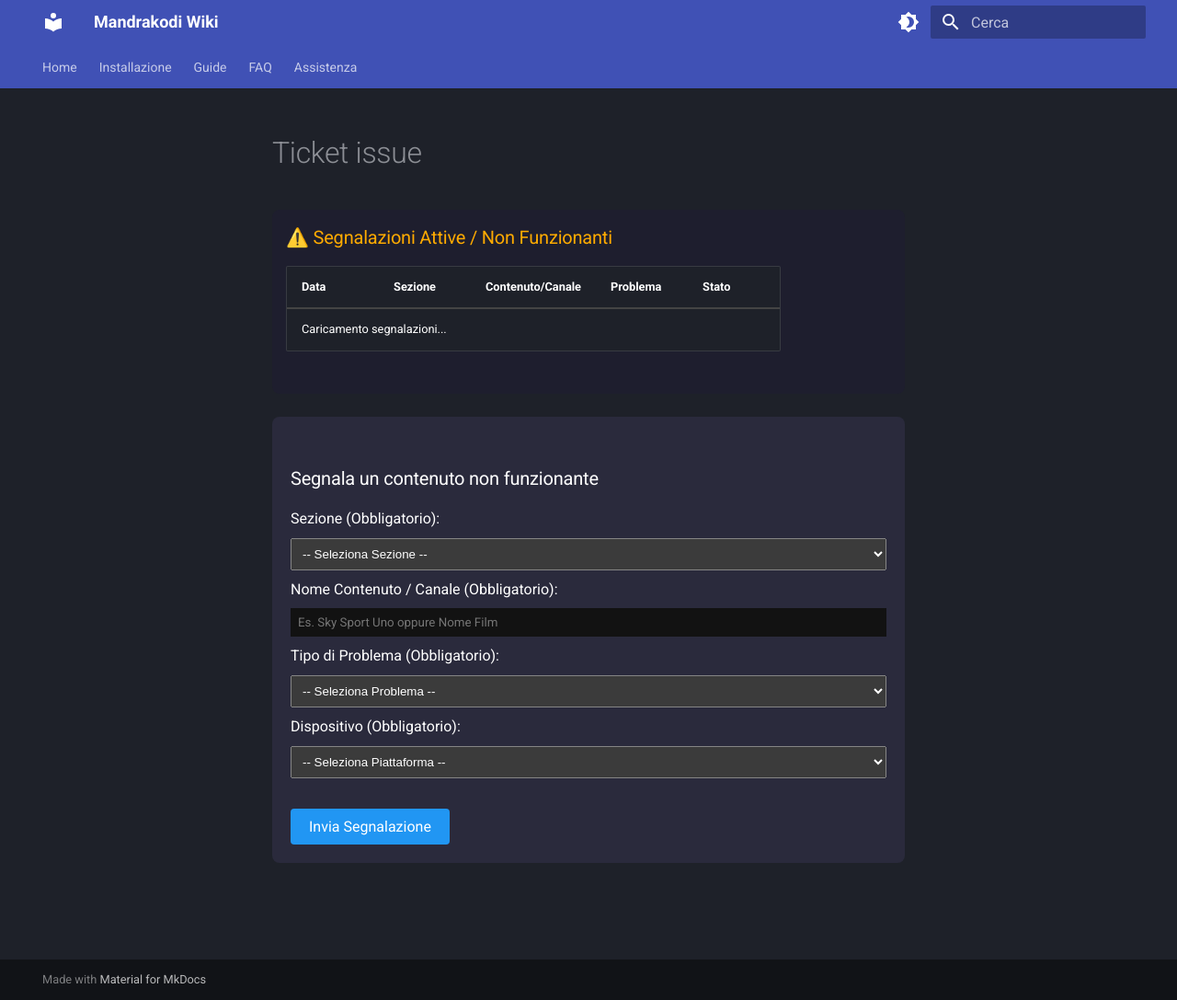
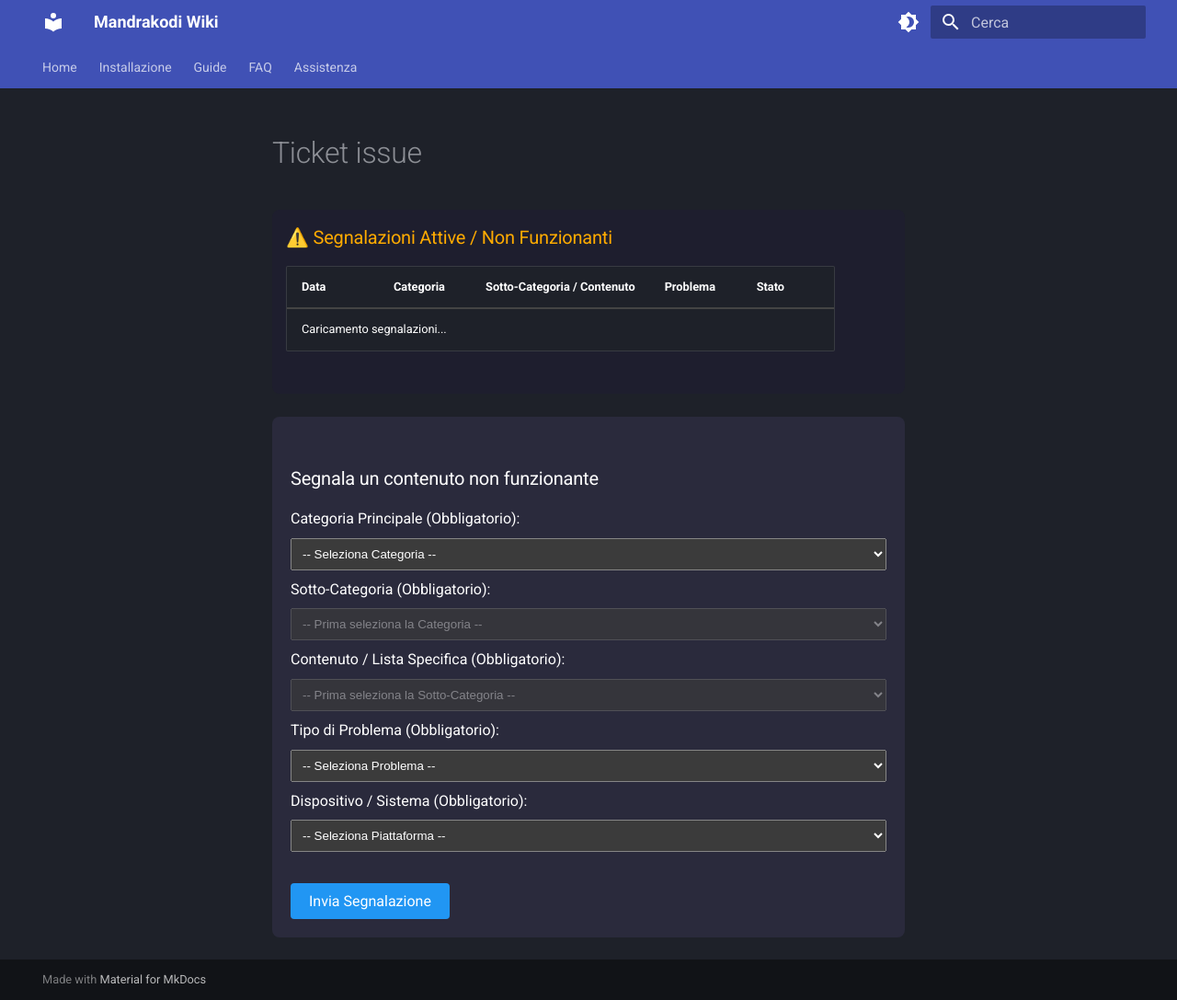
Before and after one commit to campipaolo/Mandrakodi-Wiki, an MkDocs documentation site: the page built from docs/segnalazioni/ticket_issue.md, in a window 1280 px wide and 1087 px high. Shown: the whole window at 92% size. Built offline with MkDocs 1.6.1 and Material for MkDocs 9.7.7, drawn with Linux system fonts in a browser that asks for light colours; some of the changed lines change nothing that is shown.

Commit message:
ticket_issue
sub menu

```diff
--- a/docs/segnalazioni/ticket_issue.md
+++ b/docs/segnalazioni/ticket_issue.md
@@ -5,8 +5,8 @@
     <thead>
       <tr style="border-bottom: 2px solid #444; text-align: left;">
         <th>Data</th>
-        <th>Sezione</th>
-        <th>Contenuto/Canale</th>
+        <th>Categoria</th>
+        <th>Sotto-Categoria / Contenuto</th>
         <th>Problema</th>
         <th>Stato</th>
       </tr>
@@ -21,22 +21,34 @@
 <div style="background: #2a2a3c; padding: 20px; border-radius: 8px; color: #fff;">
   <h3>Segnala un contenuto non funzionante</h3>
   <form id="reportForm">
-    <label>Sezione (Obbligatorio):</label><br>
-    <select id="sezione" required style="width:100%; padding: 8px; margin: 8px 0;">
-      <option value="">-- Seleziona Sezione --</option>
-      <option value="Film">Film</option>
-      <option value="Serie TV">Serie TV</option>
-      <option value="Canali Live">Canali Live</option>
-      <option value="Sports">Sports</option>
+
+    <!-- LIVALLO 1: MACRO CATEGORIA -->
+    <label>Categoria Principale (Obbligatorio):</label><br>
+    <select id="cat_principale" required style="width:100%; padding: 8px; margin: 8px 0;">
+      <option value="">-- Seleziona Categoria --</option>
+      <option value="SPORT">SPORT</option>
+      <option value="LIVE">LIVE</option>
+      <option value="ONDEMAND">ONDEMAND</option>
+      <option value="RADIO">RADIO</option>
     </select><br>
 
-    <label>Nome Contenuto / Canale (Obbligatorio):</label><br>
-    <input type="text" id="contenuto" required placeholder="Es. Sky Sport Uno oppure Nome Film" style="width:100%; padding: 8px; margin: 8px 0;"><br>
+    <!-- LIVELLO 2: SOTTO CATEGORIA -->
+    <label>Sotto-Categoria (Obbligatorio):</label><br>
+    <select id="cat_secondaria" required disabled style="width:100%; padding: 8px; margin: 8px 0;">
+      <option value="">-- Prima seleziona la Categoria --</option>
+    </select><br>
+
+    <!-- LIVELLO 3: CONTENUTO SPECIFICO -->
+    <label>Contenuto / Lista Specifica (Obbligatorio):</label><br>
+    <select id="contenuto_specifico" required disabled style="width:100%; padding: 8px; margin: 8px 0;">
+      <option value="">-- Prima seleziona la Sotto-Categoria --</option>
+    </select><br>
 
     <div id="duplicate-warning" style="display:none; background: #d32f2f; color: white; padding: 10px; border-radius: 4px; margin: 8px 0;">
-      ❌ <strong>Attenzione:</strong> Risulta già una segnalazione attiva per questo contenuto!
+      ❌ <strong>Attenzione:</strong> Risulta già una segnalazione attiva per questo specifico contenuto!
     </div>
 
+    <!-- PROBLEMA -->
     <label>Tipo di Problema (Obbligatorio):</label><br>
     <select id="problema" required style="width:100%; padding: 8px; margin: 8px 0;">
       <option value="">-- Seleziona Problema --</option>
@@ -44,9 +56,11 @@
       <option value="Buffering continuo">Buffering continuo</option>
       <option value="Audio/Video fuori sincro">Audio/Video fuori sincro</option>
       <option value="Traccia audio errata">Traccia audio errata</option>
+      <option value="Canale/Lista offline">Canale/Lista offline</option>
     </select><br>
 
-    <label>Dispositivo (Obbligatorio):</label><br>
+    <!-- PIATTAFORMA -->
+    <label>Dispositivo / Sistema (Obbligatorio):</label><br>
     <select id="piattaforma" required style="width:100%; padding: 8px; margin: 8px 0;">
       <option value="">-- Seleziona Piattaforma --</option>
       <option value="Android TV / Firestick">Android TV / Firestick</option>
@@ -60,10 +74,134 @@
 </div>
 
 <script>
-  // INCOLLA QUI L'URL DI GOOGLE APPS SCRIPT
+  // INCOLLA QUI L'URL DELLA TUA WEB APP GOOGLE APPS SCRIPT
   const SCRIPT_URL = "https://script.google.com/macros/s/TUO_SCRIPT_ID/exec";
 
-  // Carica segnalazioni all'avvio
+  // ALBERO DEI DATI GERARCHICO
+  const datiStruttura = {
+    "SPORT": {
+      "Liste Eventi": [
+        "Lista 1 (Daddy)",
+        "Lista 2 (Platin - Ace)",
+        "Lista 3 (Sportzonline)",
+        "Lista 4 (SportzX)",
+        "Lista 5 (CDN)",
+        "Lista 6 (Fitlibre)"
+      ],
+      "Liste Canali": [
+        "MPD (Nazioni)",
+        "MPD (All)",
+        "Sky",
+        "Sky 2",
+        "Lista Ace 1",
+        "Free Live Sport",
+        "Mediahosting Channel",
+        "Lista 1 (Github 1)",
+        "Lista 2 (Github 2)",
+        "Lista 3 (Rocktalk)",
+        "Lista 4 (Partite)",
+        "Lista 5 (Sportsonline)",
+        "Lista 6 (Sports99)",
+        "Lista 7 (Rustinco Tv)",
+        "Lista 8 (Daddy)"
+      ],
+      "Roja Tube": [
+        "Roja Tube"
+      ],
+      "Sport Replay": [
+        "Soccer Replay",
+        "Motor Sport Replay",
+        "NBA Replay",
+        "WNBA Replay",
+        "Eurolegue Replay",
+        "NFL Condensed Replay",
+        "UFC Replay",
+        "Tennis Replay",
+        "WWE Replay"
+      ]
+    },
+    "LIVE": {
+      "Generale": ["Tutti i canali LIVE"]
+    },
+    "ONDEMAND": {
+      "Generale": ["Tutti i contenuti ONDEMAND"]
+    },
+    "RADIO": {
+      "Generale": ["Tutte le stazioni RADIO"]
+    }
+  };
+
+  const catPrincipale = document.getElementById('cat_principale');
+  const catSecondaria = document.getElementById('cat_secondaria');
+  const contenutoSpecifico = document.getElementById('contenuto_specifico');
+  const warningDiv = document.getElementById('duplicate-warning');
+  const btnSubmit = document.getElementById('btnSubmit');
+
+  // Gestione Cambio Categoria Principale
+  catPrincipale.addEventListener('change', () => {
+    const val = catPrincipale.value;
+    catSecondaria.innerHTML = '<option value="">-- Seleziona Sotto-Categoria --</option>';
+    contenutoSpecifico.innerHTML = '<option value="">-- Prima seleziona la Sotto-Categoria --</option>';
+    contenutoSpecifico.disabled = true;
+
+    if (val && datiStruttura[val]) {
+      catSecondaria.disabled = false;
+      Object.keys(datiStruttura[val]).forEach(subCat => {
+        catSecondaria.innerHTML += `<option value="${subCat}">${subCat}</option>`;
+      });
+    } else {
+      catSecondaria.disabled = true;
+    }
+    checkDuplicate();
+  });
+
+  // Gestione Cambio Sotto-Categoria
+  catSecondaria.addEventListener('change', () => {
+    const macro = catPrincipale.value;
+    const sub = catSecondaria.value;
+    contenutoSpecifico.innerHTML = '<option value="">-- Seleziona Contenuto/Lista --</option>';
+
+    if (macro && sub && datiStruttura[macro][sub]) {
+      contenutoSpecifico.disabled = false;
+      datiStruttura[macro][sub].forEach(item => {
+        contenutoSpecifico.innerHTML += `<option value="${item}">${item}</option>`;
+      });
+    } else {
+      contenutoSpecifico.disabled = true;
+    }
+    checkDuplicate();
+  });
+
+  contenutoSpecifico.addEventListener('change', checkDuplicate);
+
+  // Controllo Duplicati via API
+  async function checkDuplicate() {
+    const macro = catPrincipale.value;
+    const sub = catSecondaria.value;
+    const item = contenutoSpecifico.value;
+
+    if (macro && sub && item) {
+      const nomeCompleto = `${macro} > ${sub} > ${item}`;
+      try {
+        const res = await fetch(`${SCRIPT_URL}?action=checkDuplicate&sezione=${encodeURIComponent(macro)}&contenuto=${encodeURIComponent(nomeCompleto)}`);
+        const result = await res.json();
+
+        if (result.duplicate) {
+          warningDiv.style.display = 'block';
+          btnSubmit.disabled = true;
+          btnSubmit.style.opacity = '0.5';
+        } else {
+          warningDiv.style.display = 'none';
+          btnSubmit.disabled = false;
+          btnSubmit.style.opacity = '1';
+        }
+      } catch (e) {
+        console.error("Errore verifica duplicato", e);
+      }
+    }
+  }
+
+  // Caricamento segnalazioni aperte in testata
   async function loadReports() {
     try {
       const res = await fetch(`${SCRIPT_URL}?action=getOpen`);
@@ -80,7 +218,7 @@
         tbody.innerHTML += `
           <tr style="border-bottom: 1px solid #444;">
             <td>${item.data}</td>
-            <td>${item.sezione}</td>
+            <td><span style="background: #333; padding: 2px 6px; border-radius: 4px;">${item.sezione}</span></td>
             <td><strong>${item.contenuto}</strong></td>
             <td>${item.problema}</td>
             <td><span style="background: #ff9800; padding: 2px 6px; border-radius: 4px; font-size: 12px; color: #000;">${item.stato}</span></td>
@@ -92,44 +230,19 @@
     }
   }
 
-  // Controllo duplicati al cambio del nome contenuto o sezione
-  const contenutoInput = document.getElementById('contenuto');
-  const sezioneSelect = document.getElementById('sezione');
-  const warningDiv = document.getElementById('duplicate-warning');
-  const btnSubmit = document.getElementById('btnSubmit');
-
-  async function checkDuplicate() {
-    const sezione = sezioneSelect.value;
-    const contenuto = contenutoInput.value;
-
-    if (sezione && contenuto.length > 2) {
-      const res = await fetch(`${SCRIPT_URL}?action=checkDuplicate&sezione=${encodeURIComponent(sezione)}&contenuto=${encodeURIComponent(contenuto)}`);
-      const result = await res.json();
-
-      if (result.duplicate) {
-        warningDiv.style.display = 'block';
-        btnSubmit.disabled = true;
-        btnSubmit.style.opacity = '0.5';
-      } else {
-        warningDiv.style.display = 'none';
-        btnSubmit.disabled = false;
-        btnSubmit.style.opacity = '1';
-      }
-    }
-  }
-
-  contenutoInput.addEventListener('blur', checkDuplicate);
-  sezioneSelect.addEventListener('change', checkDuplicate);
-
   // Invio Form
   document.getElementById('reportForm').addEventListener('submit', async (e) => {
     e.preventDefault();
     btnSubmit.innerText = "Invio in corso...";
     btnSubmit.disabled = true;
 
+    const macro = catPrincipale.value;
+    const sub = catSecondaria.value;
+    const item = contenutoSpecifico.value;
+
     const payload = {
-      sezione: document.getElementById('sezione').value,
-      contenuto: document.getElementById('contenuto').value,
+      sezione: macro,
+      contenuto: `${macro} > ${sub} > ${item}`,
       problema: document.getElementById('problema').value,
       piattaforma: document.getElementById('piattaforma').value
     };
@@ -141,6 +254,8 @@
 
     alert('Segnalazione inviata con successo!');
     document.getElementById('reportForm').reset();
+    catSecondaria.disabled = true;
+    contenutoSpecifico.disabled = true;
     btnSubmit.innerText = "Invia Segnalazione";
     btnSubmit.disabled = false;
     loadReports();
```
